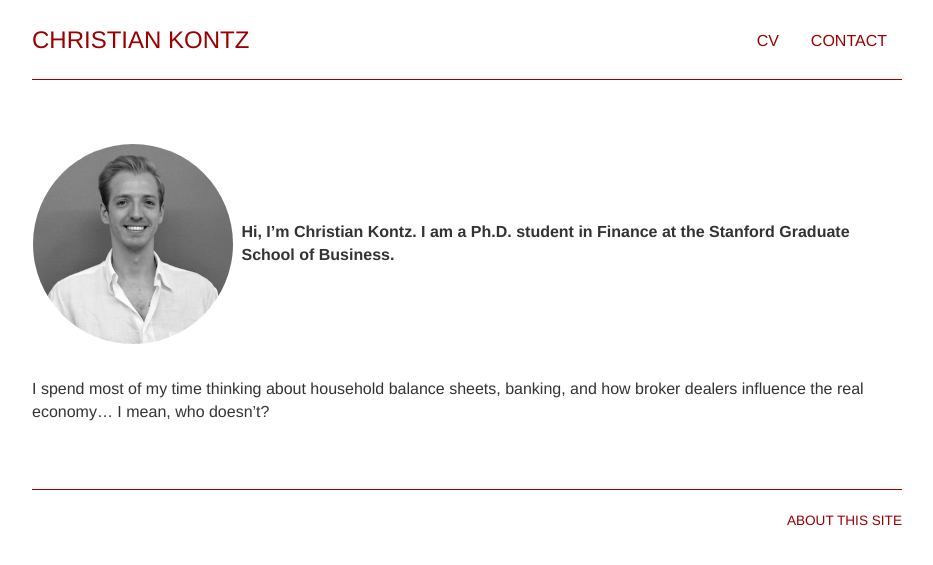
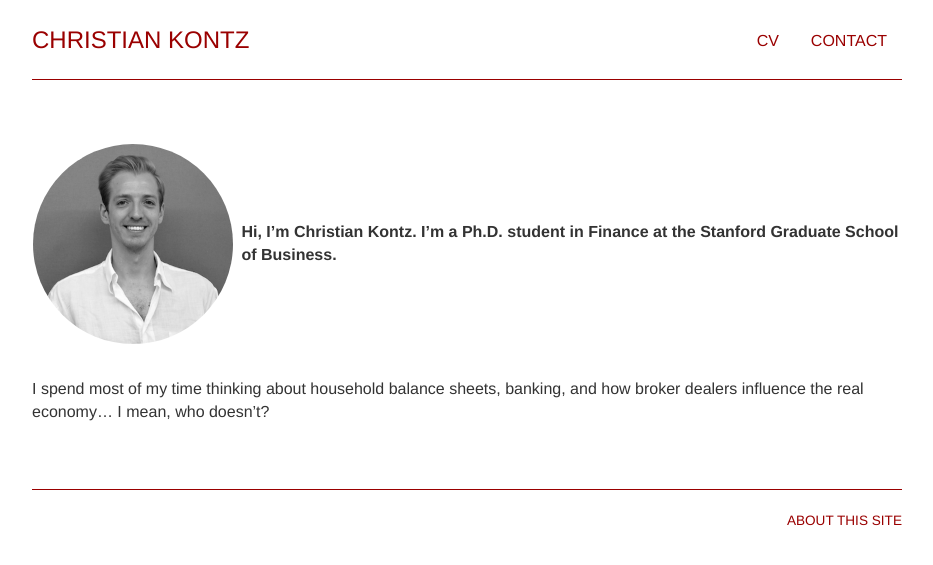
Before and after one commit to cg89x/cg89x.github.io, a Jekyll site: the page built from index.md, in a window 1280 px wide. Shown: the top 565 px of the page, without its empty margins (173-1106 px from the left). Built offline with Jekyll 4.4.1, drawn with Linux system fonts in a browser that asks for light colours; some web fonts are replaced.

Commit message:
Update index.md

```diff
--- a/index.md
+++ b/index.md
@@ -9,7 +9,7 @@ contact: passive
 
 <br>
 
-| ![Christian Kontz](img/ckontz-300px.png){:.img-circle avatar}{: style="max-width: 200px; height: auto;"}| | **Hi, I'm Christian Kontz. I am a Ph.D. student in Finance at the Stanford Graduate School of Business.** |
+| ![Christian Kontz](img/ckontz-300px.png){:.img-circle avatar}{: style="max-width: 200px; height: auto;"}| | **Hi, I'm Christian Kontz. I'm a Ph.D. student in Finance at the Stanford Graduate School of Business.** |
 
 
 
```
